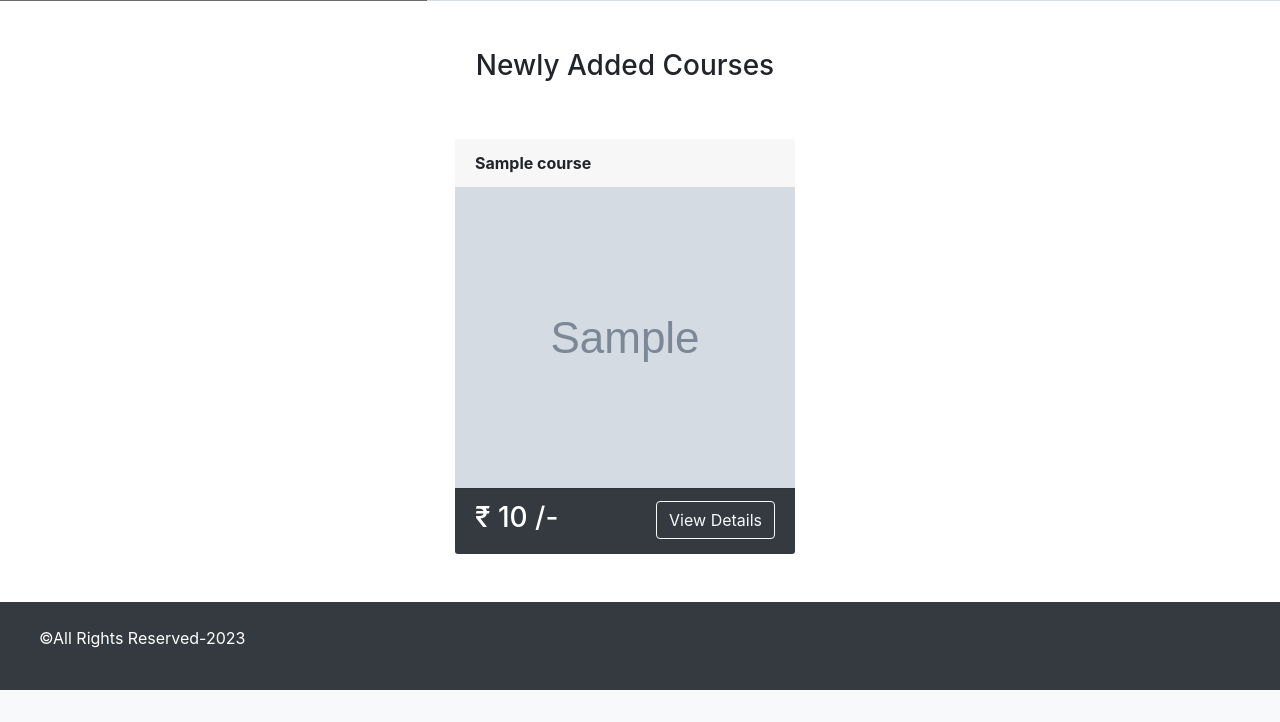
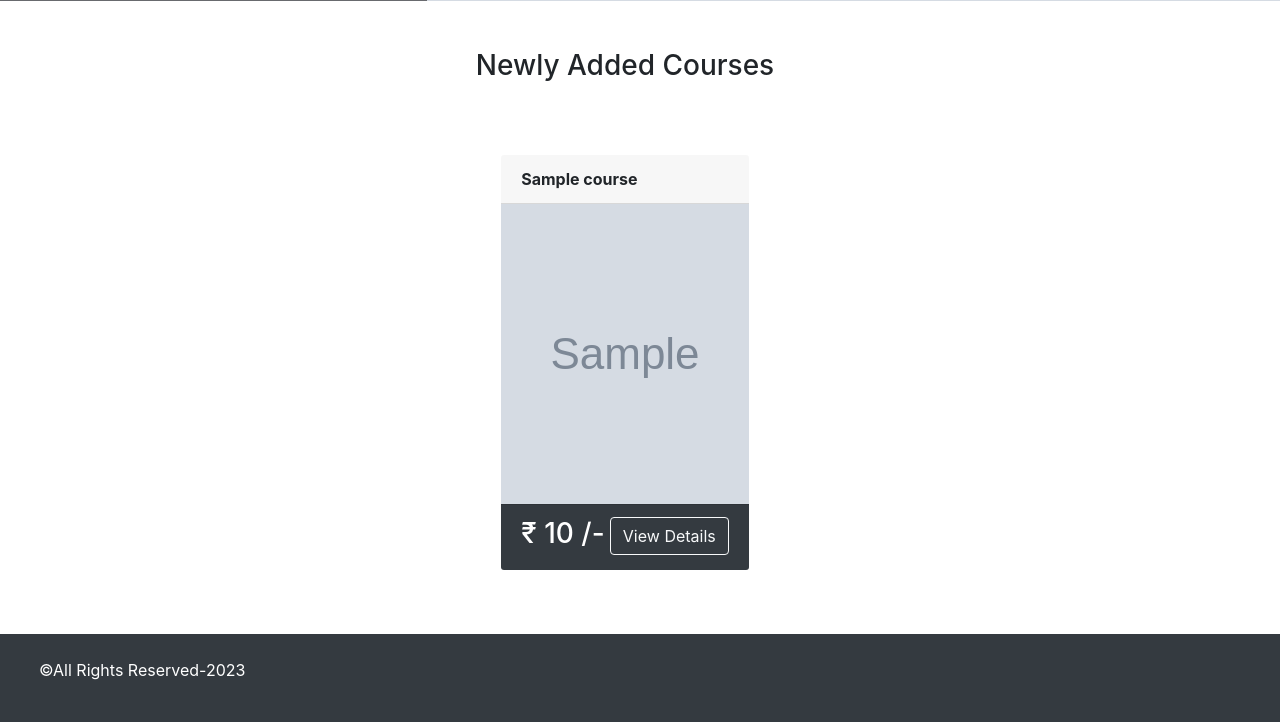
Before and after one commit to Madan-ghodechor/course_project_node, a Node project: template views/user/index.ejs in a window 1280 px wide. Shown: the part 709-1431 px from the top of the page. Before the commit the page ends 1399 px from the top, so only its background shows below. Run offline with Node 20 templates, Linux system fonts and the light colour scheme; the template is opened without the code that fills it: most values are stand-ins (such as "Sample title", 1, 10 or a date in 2020); grey boxes marked "Sample" are stand-in pictures; some libraries are stand-ins or nearby versions.

Commit message:
db changed

```diff
--- a/views/user/courses.ejs
+++ b/views/user/courses.ejs
@@ -7,7 +7,7 @@
     </div>
 
     <% data.forEach( (val,i)=>{%>
-        <div class="col-md-4">
+        <div class="col-md-3 m-3">
             <div class="card" style="border: none !important;">
               <div class="card-header">
                 <b><%= val.course_name %></b>
--- a/views/user/index.ejs
+++ b/views/user/index.ejs
@@ -73,7 +73,7 @@
       <h3 class="text-center">Newly Added Courses</h3>
     </div>
   <% for(var i=0; i<courses.length; i++ ){ %>
-    <div class="col-md-4">
+    <div class="col-md-3 m-3">
       <div class="card" style="border: none !important;">
         <div class="card-header">
           <b><%= courses[i].course_name %></b>
```
Also changed, not shown: routes/connection.js (+5 -5 lines), 8 other files.
